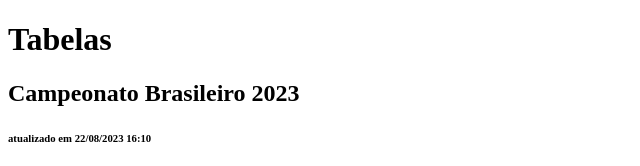
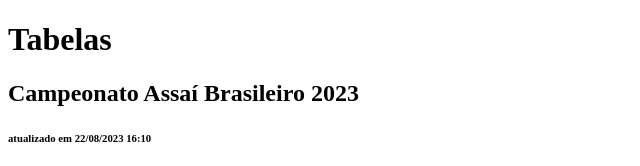
Before and after one commit to JonMacena/aula-tabela, a plain HTML site: page tabelas.html in a window 1280 px wide. Shown: the top 166 px of the page, without its empty margins (0-640 px from the left). Drawn offline with Linux system fonts and the light colour scheme.

Commit message:
alterado o nome do campeonato brasileiro

```diff
--- a/tabelas.html
+++ b/tabelas.html
@@ -8,7 +8,7 @@
 <body>
     <h1>Tabelas</h1>
 
-    <h2>Campeonato Brasileiro 2023</h2>
+    <h2>Campeonato Assaí Brasileiro 2023</h2>
     <h6>atualizado em 22/08/2023 16:10</h6>
 
     <table>
```
